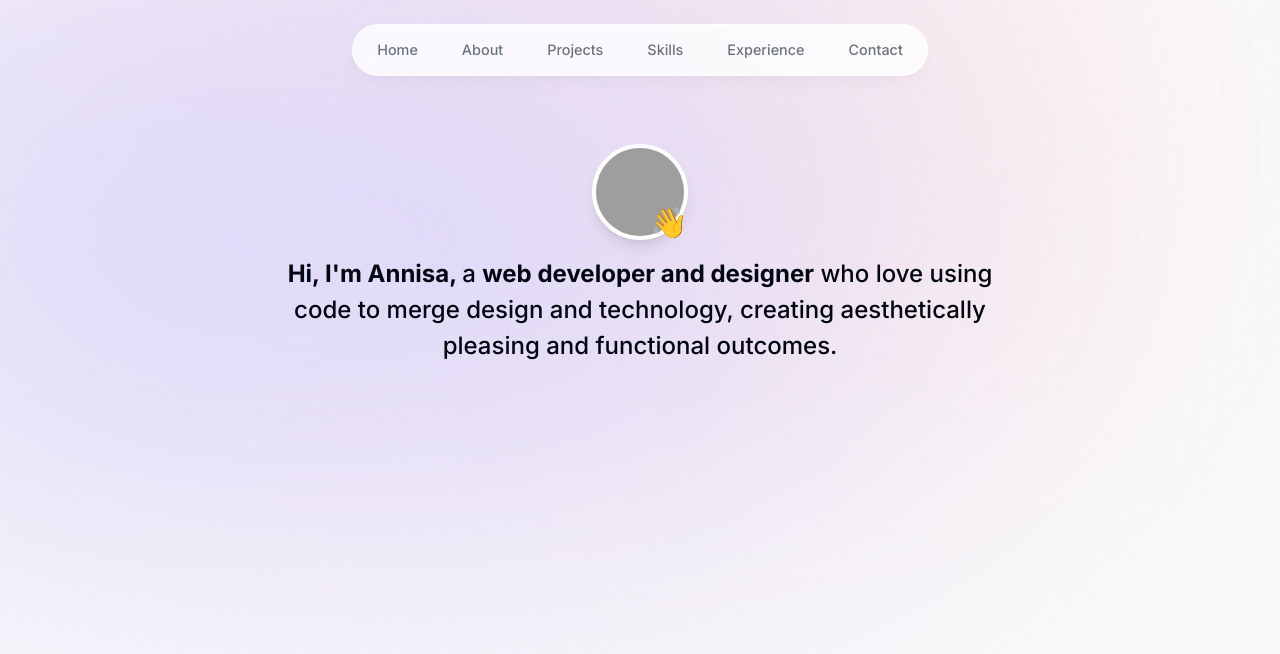
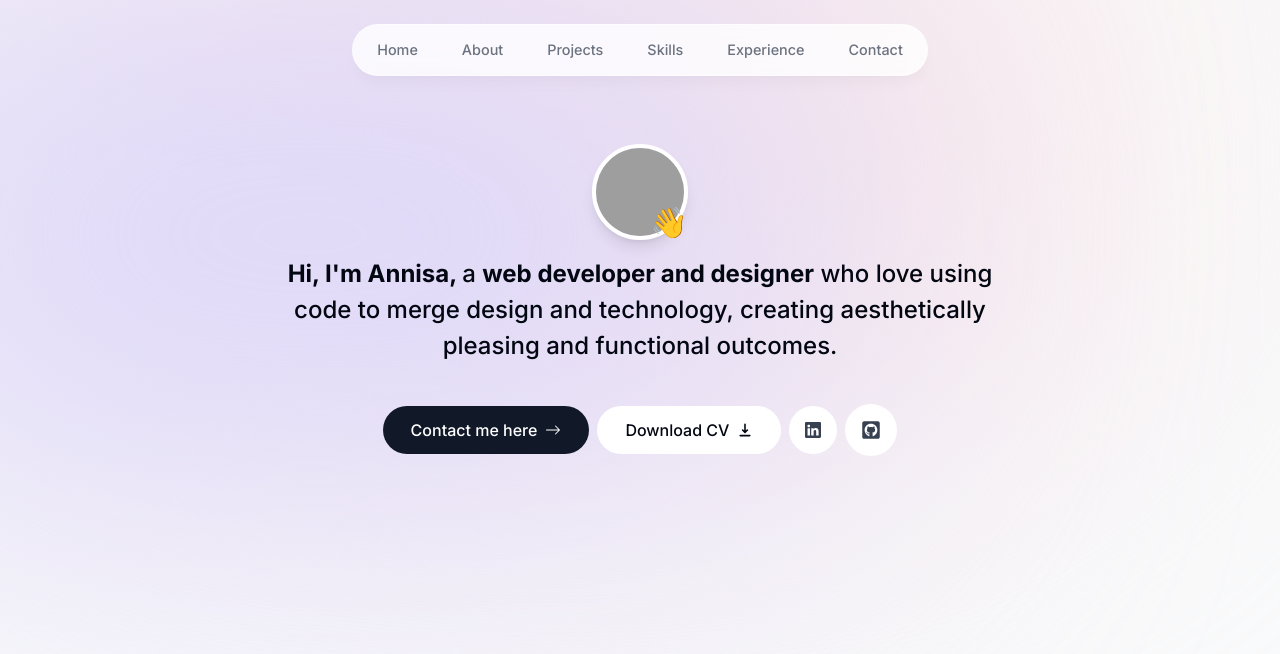
Before and after one commit to annisa-rachma/personal-portfolio, a Next.js app: page / in a window 1280 px wide. Shown: the top 654 px of the page. Built offline with nearby package versions, Linux system fonts and the light colour scheme; grey boxes are pictures that could not be loaded.

Commit message:
feat: add link for more information section contact, cv, linkedin and github link

```diff
--- a/components/intro.tsx
+++ b/components/intro.tsx
@@ -2,6 +2,10 @@
 import Image from "next/image";
 import React from "react";
 import { motion } from "framer-motion";
+import Link from "next/link";
+import { BsArrowRight, BsLinkedin } from "react-icons/bs";
+import { HiDownload } from "react-icons/hi";
+import { FaGithubSquare } from "react-icons/fa";
 
 export default function Intro() {
   return (
@@ -35,7 +39,7 @@ export default function Intro() {
               type: "spring",
               stiffness: 125,
               delay: 0.1,
-              duration: 0.7
+              duration: 0.7,
             }}
           >
             👋
@@ -43,10 +47,52 @@ export default function Intro() {
         </div>
       </div>
 
-      <p className="mb-10 mt-4 px-4 text-xl sm:text-2xl font-medium !leading-[1.5]">
-        <span className="font-bold">Hi, I'm Annisa, </span>
-         a <span className="font-bold">web developer and designer</span> who love using code to merge design and technology, creating aesthetically pleasing and functional outcomes.
-      </p>
+      <motion.p
+        className="mb-10 mt-4 px-4 text-xl sm:text-2xl font-medium !leading-[1.5]"
+        initial={{ opacity: 0, y: 100 }}
+        animate={{ opacity: 1, y: 0 }}
+      >
+        <span className="font-bold">Hi, I'm Annisa, </span>a{" "}
+        <span className="font-bold">web developer and designer</span> who love
+        using code to merge design and technology, creating aesthetically
+        pleasing and functional outcomes.
+      </motion.p>
+
+      <motion.div
+        initial={{ opacity: 0, y: 100 }}
+        animate={{ opacity: 1, y: 0 }}
+        transition={{
+          delay:0.1
+        }}
+        className="flex flex-col sm:flex-row items-center justify-center gap-2 px-4 font-medium text-md"
+      >
+        <Link
+          href="#contact"
+          className="bg-gray-900 text-white px-7 py-3 flex items-center gap-2 rounded-full outline-none focus:scale-110 hover:scale-110 hover:bg-gray-950 active:scale-105 transition"
+        >
+          Contact me here <BsArrowRight />
+        </Link>
+        <a
+          href=""
+          className="bg-white px-7 py-3 flex items-center gap-2 rounded-full"
+        >
+          Download CV <HiDownload />
+        </a>
+        <a
+          href="https://linkedin.com/in/annisa-rachma"
+          target="_blank"
+          className="bg-white text-gray-700 p-4 flex items-center gap-2 rounded-full"
+        >
+          <BsLinkedin />
+        </a>
+        <a
+          href="https://github.com/annisa-rachma"
+          target="_blank"
+          className="bg-white text-gray-700 p-4 flex items-center gap-2 text-[1.25rem] rounded-full"
+        >
+          <FaGithubSquare />
+        </a>
+      </motion.div>
     </section>
   );
 }
```
